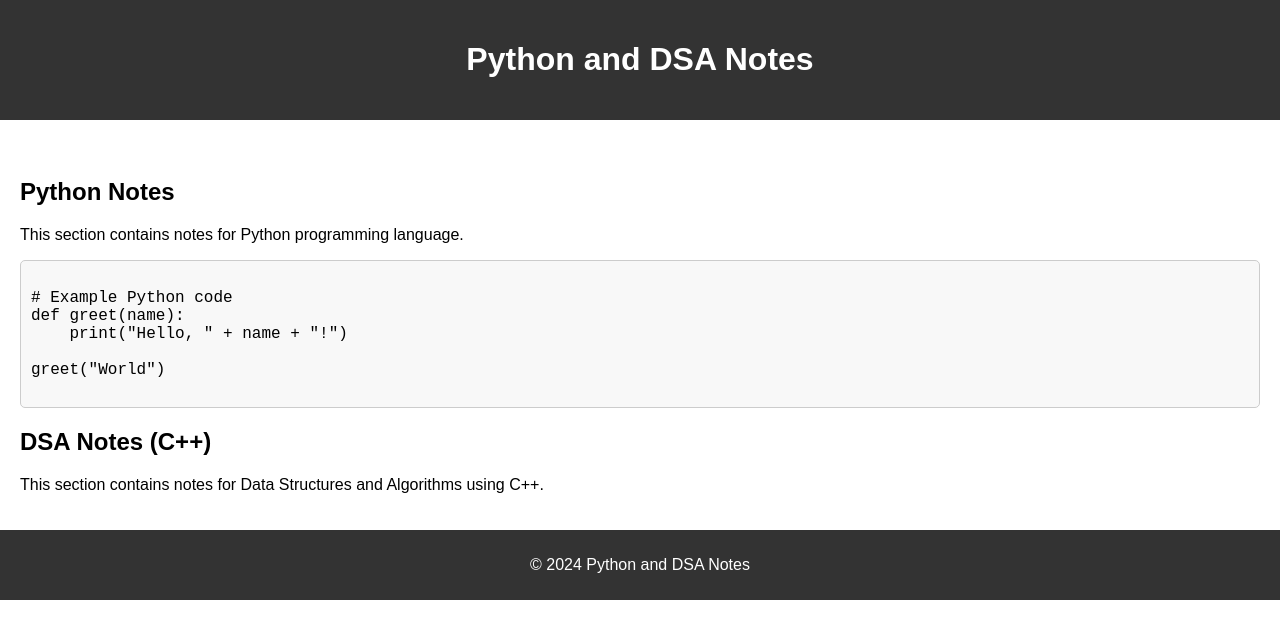
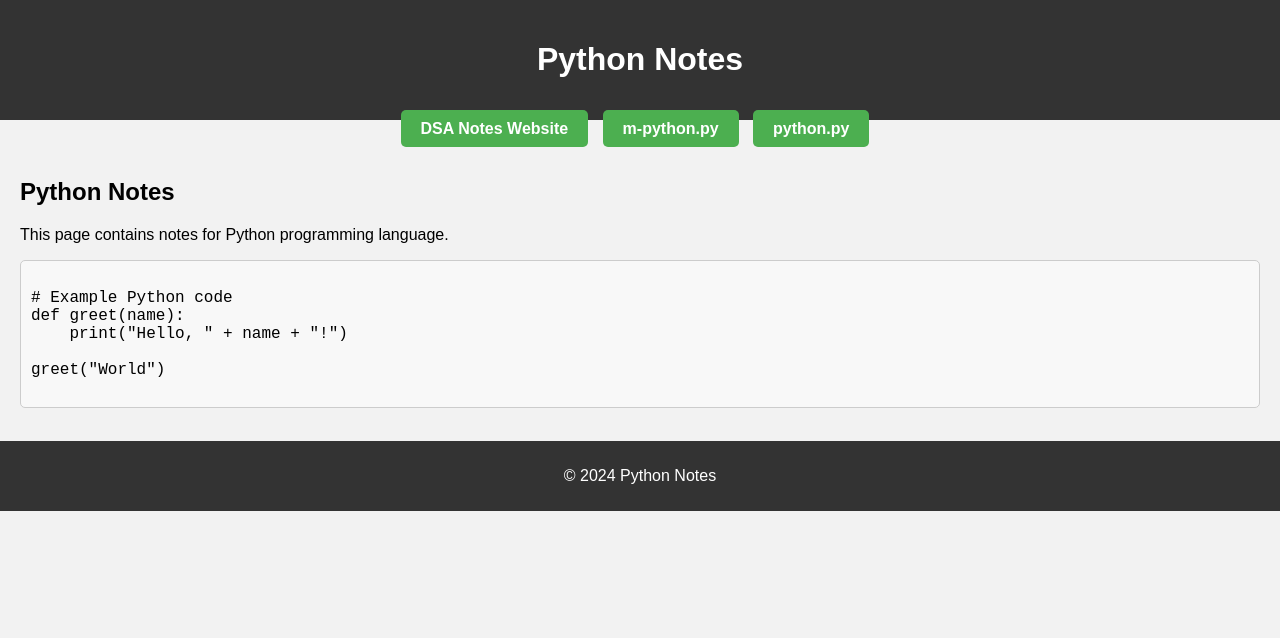
Before and after one commit to Coderjacks/Notes, a plain HTML site: page index.html in a window 1280 px wide. Drawn offline with Linux system fonts and the light colour scheme.

Commit message:
Update index.html

```diff
--- a/index.html
+++ b/index.html
@@ -3,13 +3,14 @@
 <head>
     <meta charset="UTF-8">
     <meta name="viewport" content="width=device-width, initial-scale=1.0">
-    <title>Python and DSA Notes</title>
+    <title>Python Notes</title>
     <style>
         /* CSS Styles */
         body {
             font-family: Arial, sans-serif;
             margin: 0;
             padding: 0;
+            background-color: #f2f2f2;
         }
 
         header {
@@ -23,17 +24,26 @@
             list-style-type: none;
             margin: 0;
             padding: 0;
+            text-align: center;
         }
 
         nav ul li {
             display: inline;
-            margin-right: 20px;
         }
 
         nav ul li a {
             text-decoration: none;
             color: #fff;
             font-weight: bold;
+            background-color: #4CAF50;
+            padding: 10px 20px;
+            border-radius: 5px;
+            margin-right: 10px;
+            transition: background-color 0.3s;
+        }
+
+        nav ul li a:hover {
+            background-color: #45a049;
         }
 
         main {
@@ -52,6 +62,7 @@
             border: 1px solid #ccc;
             border-radius: 5px;
             padding: 10px;
+            overflow-x: auto; /* Add horizontal scrollbar if needed */
         }
 
         code {
@@ -61,7 +72,7 @@
 </head>
 <body>
     <header>
-        <h1>Python and DSA Notes</h1>
+        <h1>Python Notes</h1>
     </header>
     <nav>
         <ul>
@@ -73,7 +84,7 @@
     <main>
         <section>
             <h2>Python Notes</h2>
-            <p>This section contains notes for Python programming language.</p>
+            <p>This page contains notes for Python programming language.</p>
             <pre><code>
 # Example Python code
 def greet(name):
@@ -82,14 +93,9 @@ def greet(name):
 greet("World")
             </code></pre>
         </section>
-        <section>
-            <h2>DSA Notes (C++)</h2>
-            <p>This section contains notes for Data Structures and Algorithms using C++.</p>
-            <!-- Insert your DSA notes using C++ here -->
-        </section>
     </main>
     <footer>
-        <p>&copy; 2024 Python and DSA Notes</p>
+        <p>&copy; 2024 Python Notes</p>
     </footer>
 </body>
 </html>
```
